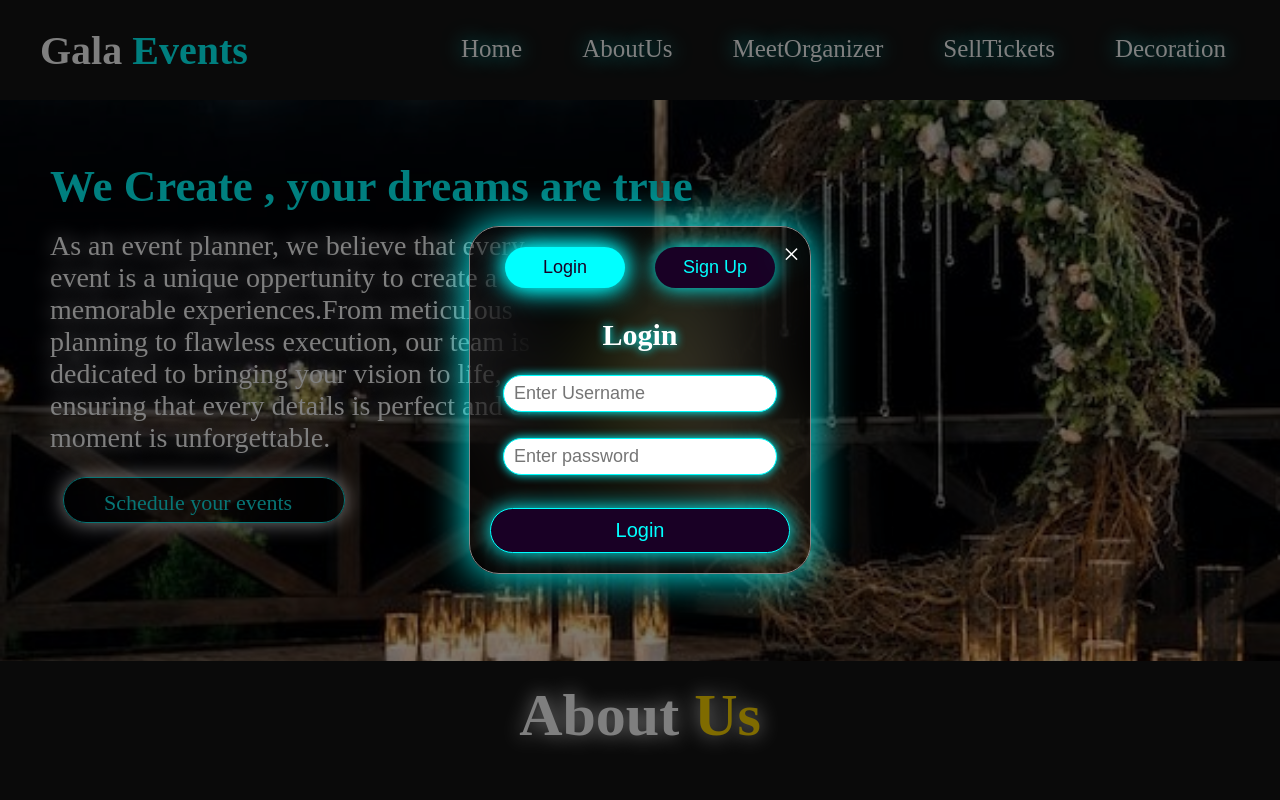
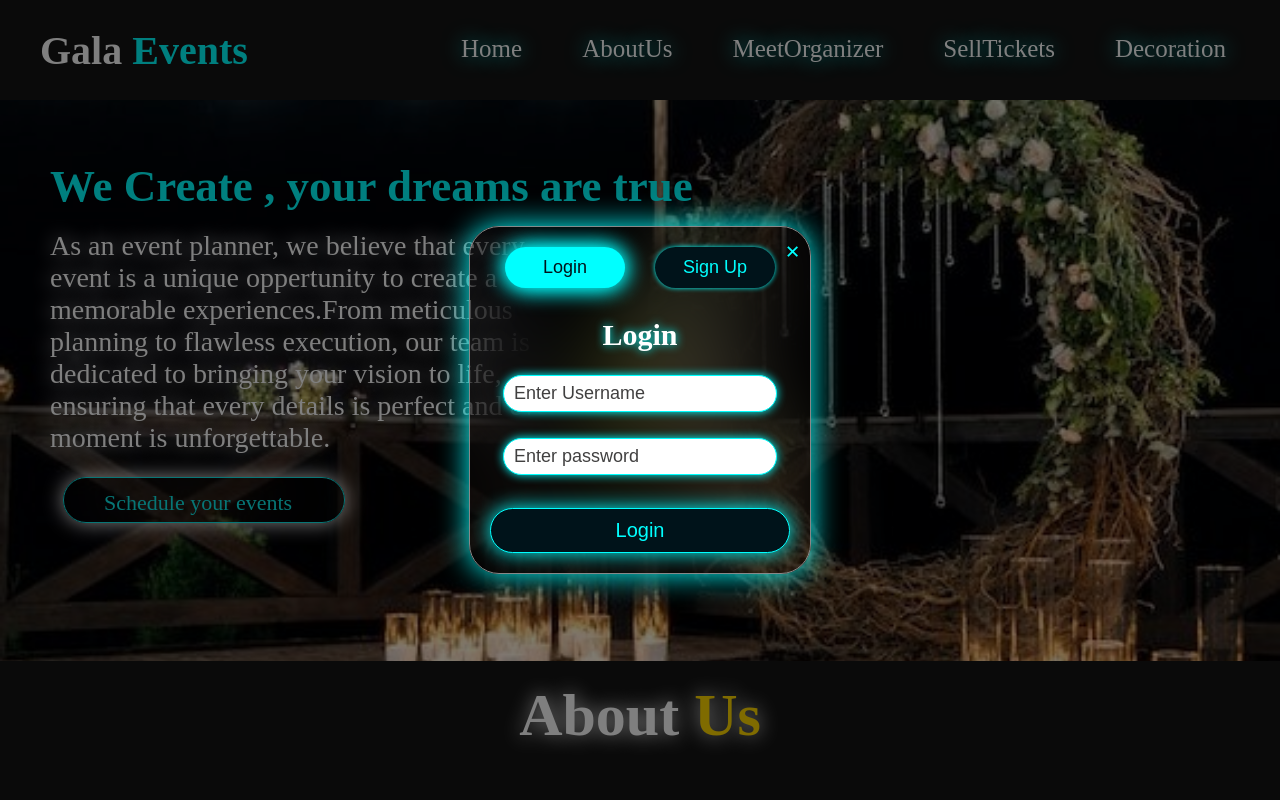
Before and after one commit to Nasrin2002/EventFusion.com, a plain HTML site: page index.html in a window 1280 px wide. Shown: the top 800 px of the page. Drawn offline with Linux system fonts and the light colour scheme; a web font is replaced by a local one.

Commit message:
Add files via upload

```diff
--- a/style.css
+++ b/style.css
@@ -375,7 +375,7 @@
     background-color: transparent;
     backdrop-filter: blur(40px);
     border-radius: 30px;
-    box-shadow: 0 0 40px cyan;
+    box-shadow: 0 0 30px cyan;
     margin: auto;
     padding: 20px;
     border: 1px solid #888;
@@ -387,10 +387,10 @@
     position: absolute;
     top: 10px;
     right: 10px;
-    font-size: 30px;
+    font-size: 26px;
     cursor: pointer;
-    color: white;
-    text-shadow: 0 0 30px cyan;
+    color: cyan;
+    font-weight: 700;
 }
 
 .form-toggle {
@@ -404,8 +404,8 @@
     width: 120px;
     font-size: 18px;
     border-radius: 30px;
-    background-color: rgb(25, 0, 37);
-    box-shadow: 0 0 20px cyan;
+    background-color: rgb(0, 19, 26);
+    box-shadow: 0 0 5px cyan;
     text-align: center;
     color: cyan;
     border: none;
@@ -413,9 +413,9 @@
 }
 
 .form-toggle button.active {
-    box-shadow: 0 0 30px cyan,0 0 20px cyan;
+    box-shadow: 0 0 25px cyan,0 0 20px cyan;
     background-color: cyan;
-    color: rgb(25, 0, 37);
+    color: rgb(0, 19, 26);
 }
 
 .form-container {
@@ -434,7 +434,7 @@ form {
 }
 input{
     padding: 10px;
-    color: white;
+    color: black;
     font-size: 18px;
     height: 15px;
     border-radius: 20px;
@@ -443,12 +443,16 @@ input{
     margin:13px;
 }
 
+input::placeholder{
+    color: rgb(65, 64, 64);
+    font-size: 18px;
+}
 button[type="submit"] {
     padding: 10px;
     font-size: 20px;
     margin-top: 20px;
     border-radius: 30px;
-    background-color: rgb(25, 0, 37);
+    background-color: rgb(0, 19, 26);
     box-shadow: 0 0 20px cyan;
     text-align: center;
     color: cyan;
@@ -457,7 +461,7 @@ button[type="submit"] {
 }
 
 button[type="submit"]:hover {
-    box-shadow: 0 0 20px cyan,0 0 20px cyan,0 0 20px cyan,0 0 20px cyan;
+    box-shadow: 0 0 30px cyan,0 0 20px cyan;
     background-color: cyan;
-    color: rgb(25, 0, 37);
+    color: rgb(0, 19, 26);
 }
```
